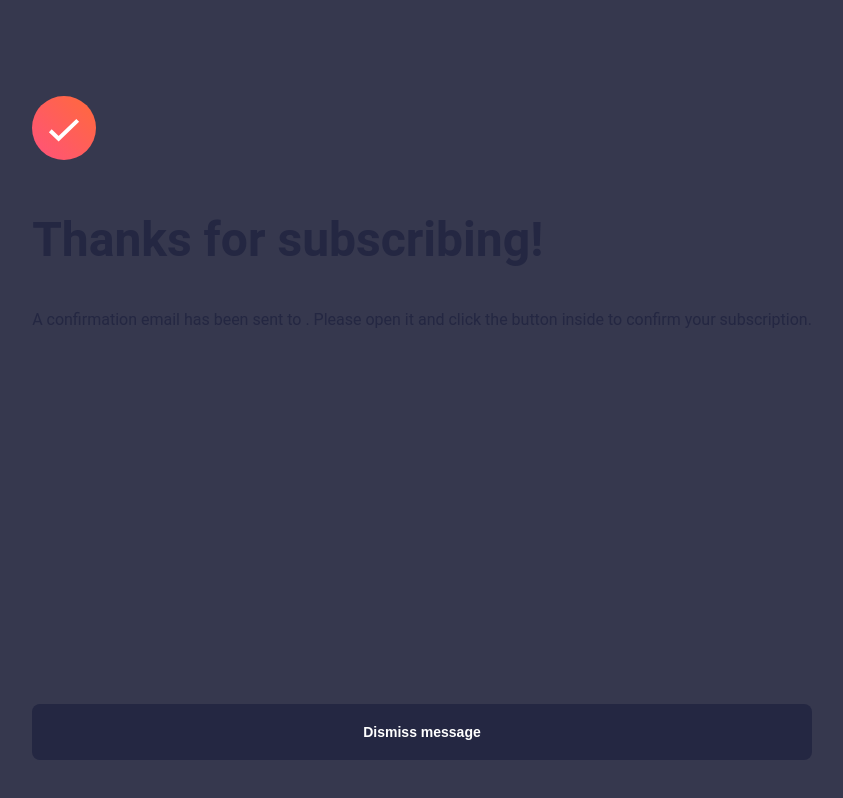
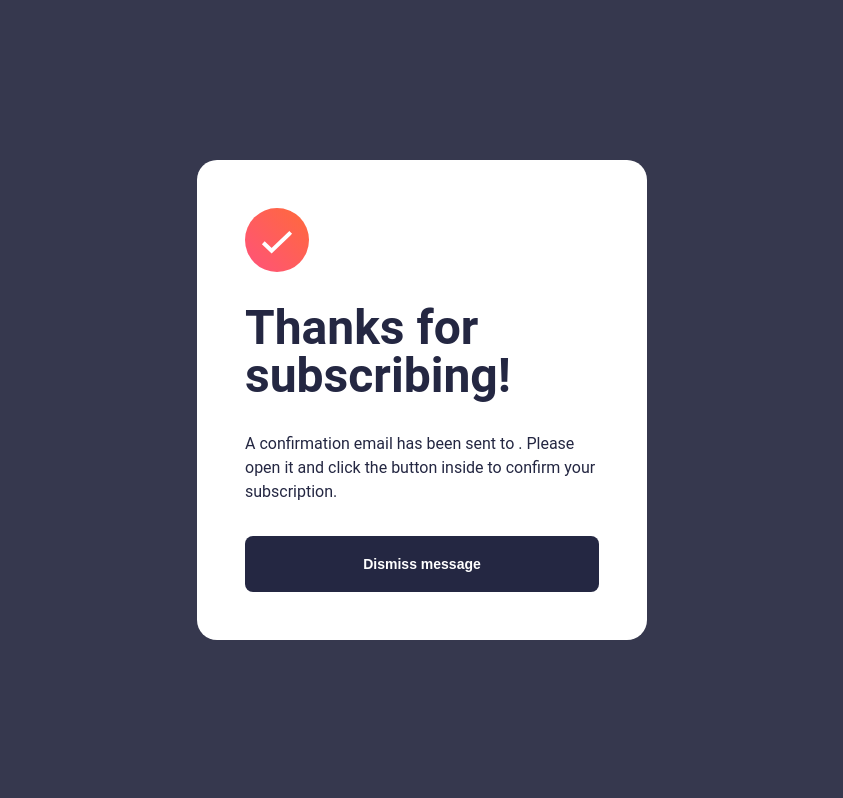
Before and after one commit to ThabisoMagwaza/newsletter-nextjs, a Next.js app: page /success in a window 1280 px wide. Shown: the whole page, without its empty margins (218-1061 px from the left). Built offline with nearby package versions, Linux system fonts and the light colour scheme; a web font is replaced by a local one.

Commit message:
feat: styled desktop success page

```diff
--- a/src/app/success/page.js
+++ b/src/app/success/page.js
@@ -3,7 +3,7 @@ import Image from 'next/image';
 import styled from 'styled-components';
 import { useSearchParams, useRouter } from 'next/navigation';
 
-import { COLORS } from '@/lib/constants';
+import { COLORS, QUERIES } from '@/lib/constants';
 import Heading from '@/components/Heading';
 import Button from '@/components/Button';
 
@@ -11,16 +11,32 @@ const Wrapper = styled.div`
   height: 100%;
   display: flex;
   flex-direction: column;
+  background: ${COLORS.White};
 
   padding: 12vh 24px 40px 24px;
+
+  ${QUERIES.tabletAndUp} {
+    max-width: 450px;
+    padding: 48px;
+    margin: 24px;
+
+    border-radius: 20px;
+
+    height: revert;
+  }
 `;
 
 const ImageStyled = styled(Image)`
   margin-bottom: 44px;
+
+  ${QUERIES.tabletAndUp} {
+    margin-bottom: 32px;
+  }
 `;
 
 const Paragraph = styled.p`
   margin-top: 32px;
+  margin-bottom: 32px;
   flex: 1;
 `;
 
--- a/src/components/Heading/Heading.js
+++ b/src/components/Heading/Heading.js
@@ -5,6 +5,8 @@ import styled from 'styled-components';
 const HeadingStyled = styled.h1`
   font-size: ${32 / 16}rem;
   font-weight: 700;
+
+  line-height: 1;
 
   ${QUERIES.tabletAndUp} {
     font-size: ${48 / 16}rem;
```
